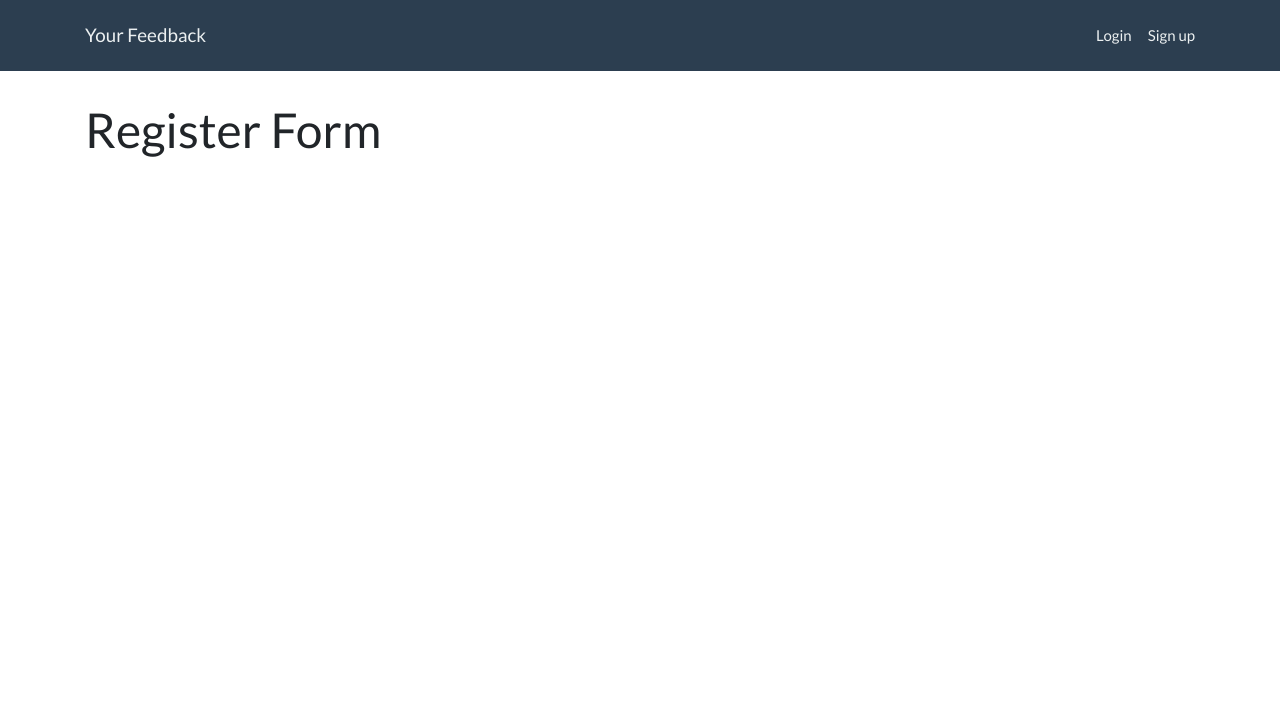
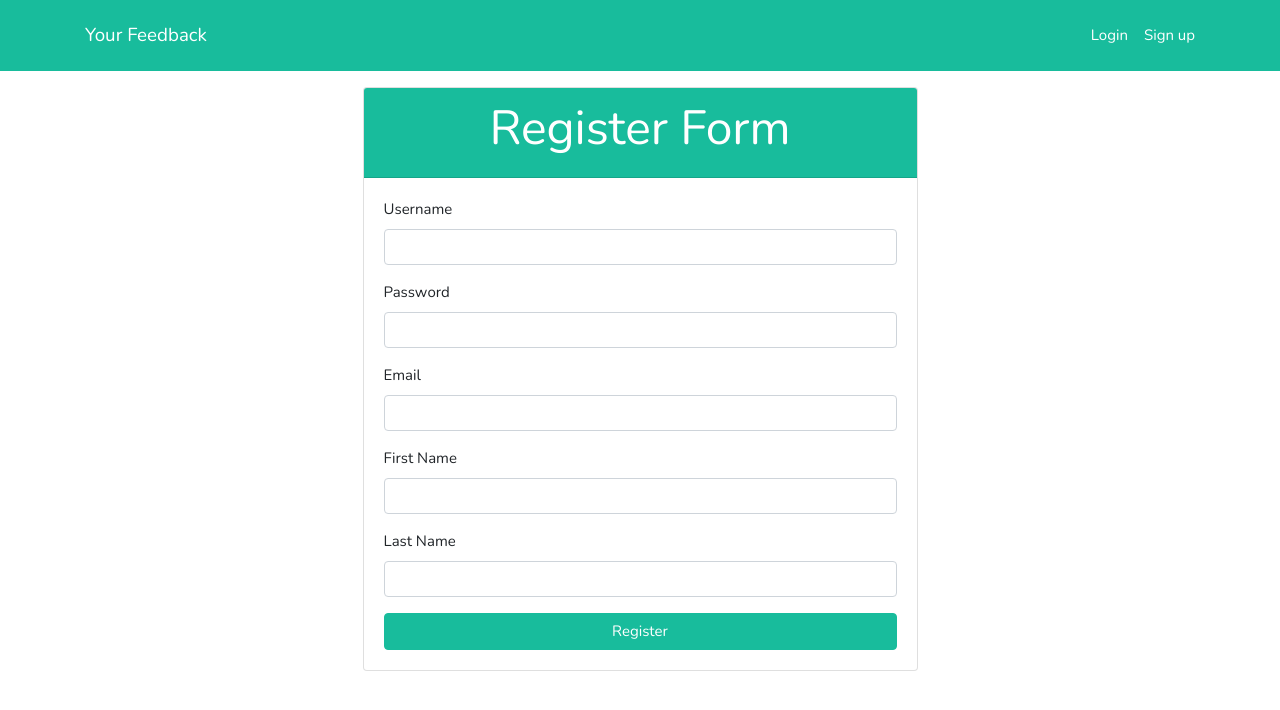
Before and after one commit to Huulamnguyen/24-5-ex-flask-feedback, a Flask app: template templates/register.html in a window 1280 px wide. Shown: the top 710 px of the page. Run offline with Flask 2, Linux system fonts and the light colour scheme; the template is opened without the code that fills it: values that come from a table or form of the project are taken from there, others are empty; some libraries are stand-ins or nearby versions.

Commit message:
completed register, login, logout

```diff
--- a/app.py
+++ b/app.py
@@ -1,6 +1,8 @@
 from flask import Flask, render_template, redirect, session, flash
 from flask_debugtoolbar import DebugToolbarExtension
 from models import connect_db, db, User
+from forms import UserForm
+from sqlalchemy.exc import IntegrityError
 
 app = Flask(__name__)
 app.config["SQLALCHEMY_DATABASE_URI"] = "postgres:///feedback_user_ex"
@@ -18,3 +20,75 @@ toolbar = DebugToolbarExtension(app)
 def home_page():
     """ Redirect to register """
     return redirect("/register")
+
+
+@app.route("/register", methods=["GET", "POST"])
+def register_user():
+    """ Show regiser form and handle submit the form """
+    form = UserForm()
+    if form.validate_on_submit():
+        # todo: get username, password, email, first_name, last_name from the register form
+        username = form.username.data
+        password = form.password.data
+        email = form.email.data
+        first_name = form.first_name.data
+        last_name = form.last_name.data
+
+        # todo: add new user to users database
+        new_user = User.register(
+            username, password, email, first_name, last_name)
+        db.session.add(new_user)
+
+        # todo: because username is unique, it wil raise errors.
+        # todo: this try to catch error and redirect to register form.
+        try:
+            db.session.commit()
+        except IntegrityError:
+            form.username.errors.append("Username taken.  Please pick another")
+            return render_template("register.html", form=form)
+
+        # todo: create session to remember when user login
+        session["user_name"] = new_user.username
+        flash("Welcome! Successfully Created Your Account!", "success")
+        return redirect('/secret')
+
+    return render_template("register.html", form=form)
+
+
+# TODO: LOGIN ROUTE
+@app.route("/login", methods=["GET", "POST"])
+def login_user():
+    form = UserForm()
+    if form.validate_on_submit():
+        username = form.username.data
+        password = form.password.data
+
+        user = User.authenticate(username, password)
+        if user:
+            flash(f"Welcome Back, {user.username}!", "primary")
+            session["user_name"] = user.username
+            return redirect("/secret")
+        else:
+            # todo: display errors if apply
+            form.username.errors = ["Invalid username/password."]
+
+    return render_template("login.html", form=form)
+
+
+# TODO: LOG OUT ROUTE
+@app.route("/logout")
+def logout_user():
+    # todo: remove session
+    session.pop("user_name")
+    flash("Goodbye!", "info")
+    return redirect("/")
+
+
+# TODO: SECRET ROUTE
+@app.route("/secret", methods=["GET", "POST"])
+def show_secret():
+    if "user_name" not in session:
+        flash("Please login first!", "danger")
+        return redirect("/")
+
+    return render_template("secret.html")
--- /dev/null
+++ b/forms.py
@@ -0,0 +1,20 @@
+from flask_wtf import FlaskForm
+from wtforms import StringField, PasswordField
+from wtforms.validators import InputRequired, Email, Length
+
+
+# TODO: USER FORM
+class UserForm(FlaskForm):
+    username = StringField("Username", validators=[InputRequired(), Length(
+        min=0, max=20, message="Maximum 20 characters")])
+
+    password = PasswordField("Password", validators=[InputRequired()])
+
+    email = StringField("Email", validators=[
+                        InputRequired(), Email(message="Invalid email address"), Length(min=0, max=50, message="Maximum 50 characters")])
+
+    first_name = StringField("First Name", validators=[InputRequired(), Length(
+        min=0, max=50, message="Maximum 50 characters")])
+
+    last_name = StringField("Last Name", validators=[InputRequired(), Length(
+        min=0, max=50, message="Maximum 50 characters")])
--- a/models.py
+++ b/models.py
@@ -36,7 +36,7 @@ class User(db.Model):
 
     # TODO: AUTHENTICATE METHOD, WHEN USER INPUT PASSWORD FROM FORM AND COMPARE IT TO DATABASE
     @classmethod
-    def authenticate(cls, username, pwd, email, first_name, last_name):
+    def authenticate(cls, username, pwd):
         """Validate that user exists & password is correct.
             Return user if valid; else return False.
         """
--- a/templates/base.html
+++ b/templates/base.html
@@ -3,29 +3,27 @@
 <head>
     <meta charset="UTF-8">
     <meta name="viewport" content="width=device-width, initial-scale=1.0">
+    <link rel="stylesheet" href="https://bootswatch.com/4/flatly/bootstrap.min.css">
+    <link rel="preconnect" href="https://fonts.gstatic.com">
+    <link href="https://fonts.googleapis.com/css2?family=Nunito&family=Rubik:wght@300&display=swap" rel="stylesheet">
 
-    <!-- todo: Bootstrap -->
-    <link rel="stylesheet" href="https://bootswatch.com/4/flatly/bootstrap.min.css">
-
-    <!-- todo: font awesome -->
-    <link rel="stylesheet" href="https://cdnjs.cloudflare.com/ajax/libs/font-awesome/5.12.0/css/all.min.css">
 </head>
 <body>
      <!-- TODO: NAVBAR -->
-    <nav class="navbar navbar-light bg-primary justify-content-between ">
-        <div class="container">
-            <a href="/" class="navbar-brand text-light">Your Feedback</a>
+    <nav class="navbar navbar-light bg-success justify-content-between">
+        <div class="container" style="font-family:'Nunito', sans-serif;">
+            <a href="/" class="navbar-brand text-white">Your Feedback</a>
             <ul class="nav navbar-nav flex-row float-right">
-                {% if session['user_id']  %}
+                {% if session['user_name']  %}
                 <li class="nav-item">
-                <a class="nav-link pr-3 text-light" href="#">Logout</a>
+                <a class="nav-link pr-3 text-white" href="/logout">Logout</a>
                 </li>
                 {% else %}
                 <li class="nav-item">
-                <a class="nav-link pr-3 text-light" href="#">Login</a>
+                <a class="nav-link pr-3 text-white" href="/login">Login</a>
                 </li>
                 <li class="nav-item">
-                <a class="nav-link text-light" href="#">Sign up</a>
+                <a class="nav-link text-white" href="/register">Sign up</a>
                 </li>
                 {% endif %}
             </ul>
@@ -33,7 +31,9 @@
     </nav>
 
     <!-- TODO: ALERT MESSAGES -->
-    <div class="container" style="margin-top: 2em">
+    <div class="container mt-3"
+        style="font-family:'Nunito', sans-serif;">
+
         {% for category, msg in get_flashed_messages(with_categories=True) %}
             <div class="alert alert-{{category}}">{{ msg }}</div>
         {% endfor %}
--- a/templates/register.html
+++ b/templates/register.html
@@ -4,6 +4,29 @@
 
 {% block content %}
 
-<h1>Register Form</h1>
+<div class="card w-50 mx-auto">
+    <div class="card-header bg-success text-white">
+        <h1 class="text-center">Register Form</h1>
+    </div>
+    <div class="card-body">
+        <form method="POST">
+            {{ form.hidden_tag() }}
 
+            {% for field in form
+                if field.widget.input_type != 'hidden' %}
+            <p>
+                {{ field.label }}
+                {{ field(class_="form-control") }}
+
+                {% for error in field.errors %}
+                <span class="form-text text-danger">{{ error }}</span>
+                {% endfor %}
+            </p>
+            {% endfor %}
+
+            <button class="btn btn-success btn-block" type="submit">Register</button>
+
+        </form>
+    </div>
+</div>
 {% endblock %}
```
Also changed, not shown: templates/login.html (added, +25 -0 lines), templates/secret.html (added, +10 -0 lines), 1 other file.
